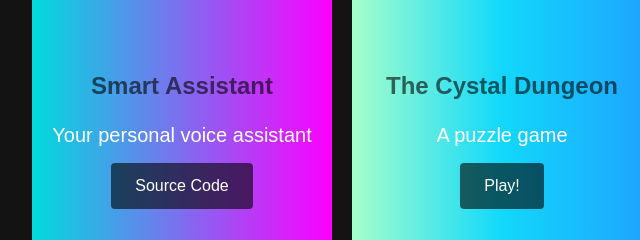
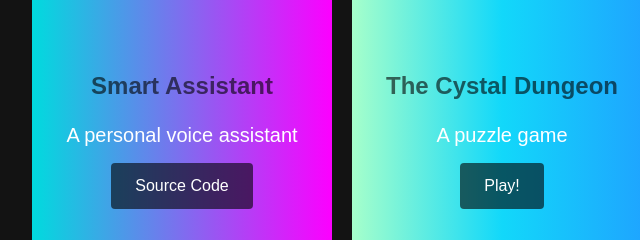
Before and after one commit to nixon-voxell/nixon-portfolio.github.io, a plain HTML site: page index.html in a window 1280 px wide. Shown: the part 2060-2300 px from the top of the page, 298-938 px from the left. Drawn offline with Linux system fonts and the light colour scheme.

Commit message:
changed website title

```diff
--- a/index.html
+++ b/index.html
@@ -3,7 +3,7 @@
   <head>
     <meta charset="UTF-8" />
     <meta name="viewport" content="width=device-width, initial-scale=1.0" />
-    <title>Scroll Website</title>
+    <title>Nixon Portfolio</title>
     <link rel="stylesheet" href="styles.css" />
     <link
       rel="stylesheet"
@@ -69,7 +69,7 @@
       <div class="projects_wrapper">
         <div class="projects_card">
           <h2>Smart Assistant</h2>
-          <p>Your personal voice assistant</p>
+          <p>A personal voice assistant</p>
           <div class="projects_btn"><button>Source Code</button></div>
         </div>
         <div class="projects_card">
```
